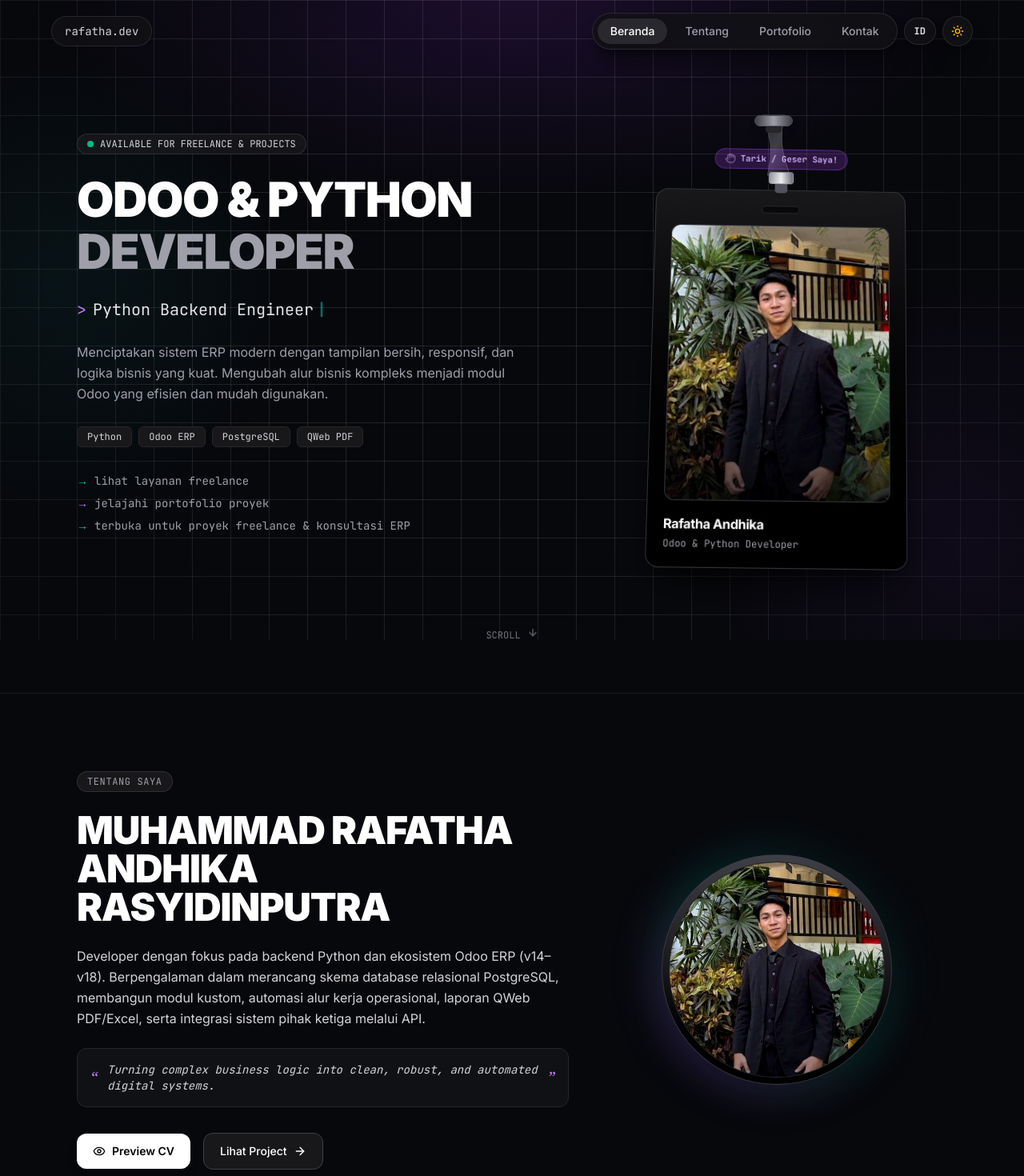
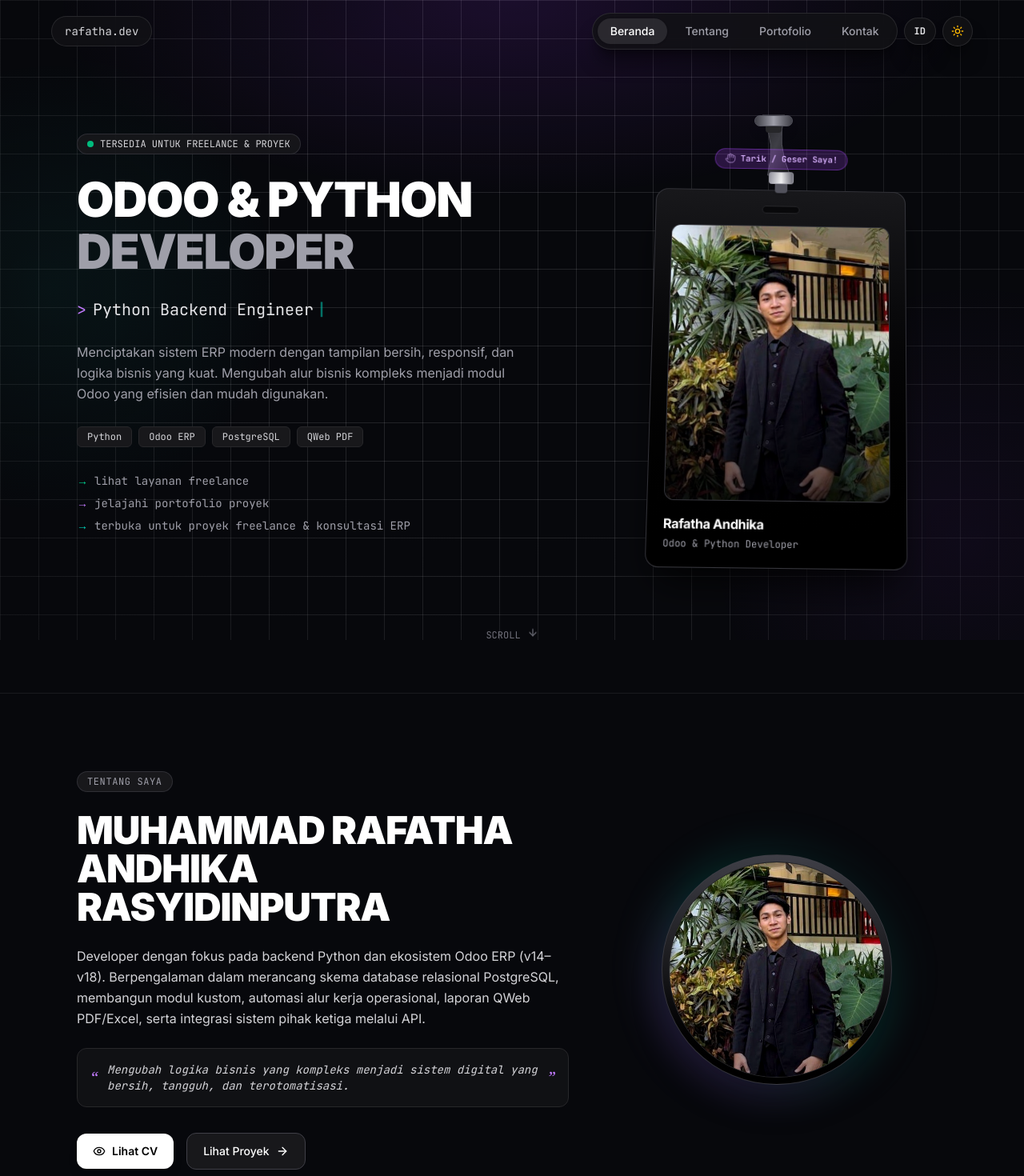
Before and after one commit to rafathaandhika/first-porto, a Next.js app: page / in a window 1280 px wide. Shown: the top 1470 px of the page at 80% size. Built offline with nearby package versions, Linux system fonts and the light colour scheme.

Commit message:
fix(i18n): translate Indonesian About quote, CV buttons, hero status, and footer

```diff
--- a/src/data/portfolio.ts
+++ b/src/data/portfolio.ts
@@ -165,7 +165,7 @@ const CONTENT: Record<Language, LocalizedContent> = {
       contact: "Kontak",
     },
     hero: {
-      status: "AVAILABLE FOR FREELANCE & PROJECTS",
+      status: "TERSEDIA UNTUK FREELANCE & PROYEK",
       titleLine1: "Odoo & Python",
       titleLine2: "Developer",
       bioShort:
@@ -180,12 +180,12 @@ const CONTENT: Record<Language, LocalizedContent> = {
       bioAbout:
         "Developer dengan fokus pada backend Python dan ekosistem Odoo ERP (v14–v18). Berpengalaman dalam merancang skema database relasional PostgreSQL, membangun modul kustom, automasi alur kerja operasional, laporan QWeb PDF/Excel, serta integrasi sistem pihak ketiga melalui API.",
       quote:
-        "Turning complex business logic into clean, robust, and automated digital systems.",
-      previewCv: "Preview CV",
-      viewProjects: "Lihat Project",
+        "Mengubah logika bisnis yang kompleks menjadi sistem digital yang bersih, tangguh, dan terotomatisasi.",
+      previewCv: "Lihat CV",
+      viewProjects: "Lihat Proyek",
       cvModalTitle: "Pratinjau Curriculum Vitae",
       openNewTab: "Buka di Tab Baru",
-      downloadPdf: "Download",
+      downloadPdf: "Unduh PDF",
       stats: [
         { number: "5+", label: "Project Nyata" },
         { number: "v14–v18", label: "Versi Odoo" },
@@ -452,7 +452,7 @@ const CONTENT: Record<Language, LocalizedContent> = {
       commentError: "Gagal mengirim komentar. Silakan coba lagi.",
     },
     footer: {
-      rights: "All rights reserved.",
+      rights: "Hak cipta dilindungi.",
     },
   },
   en: {
```
